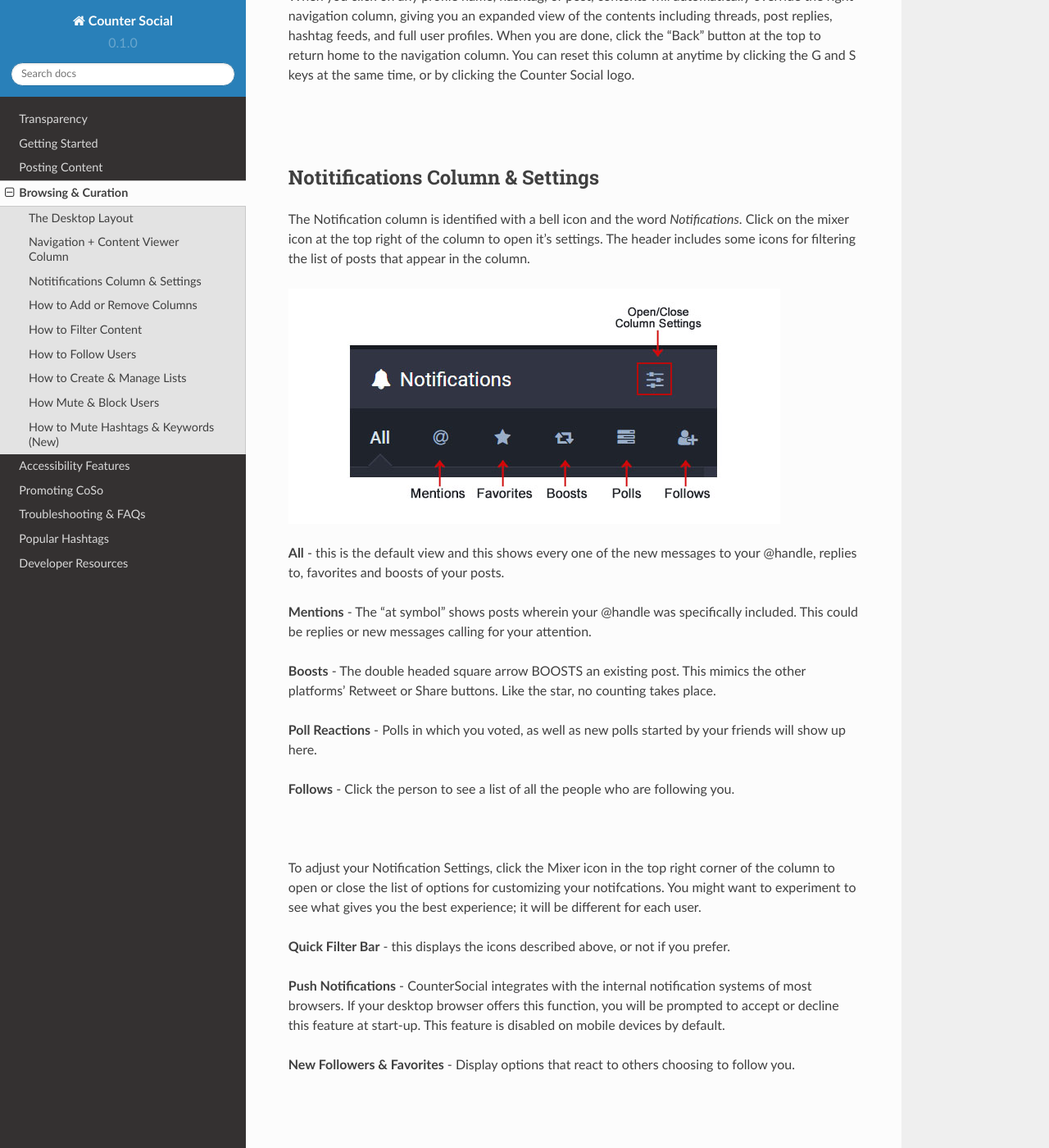
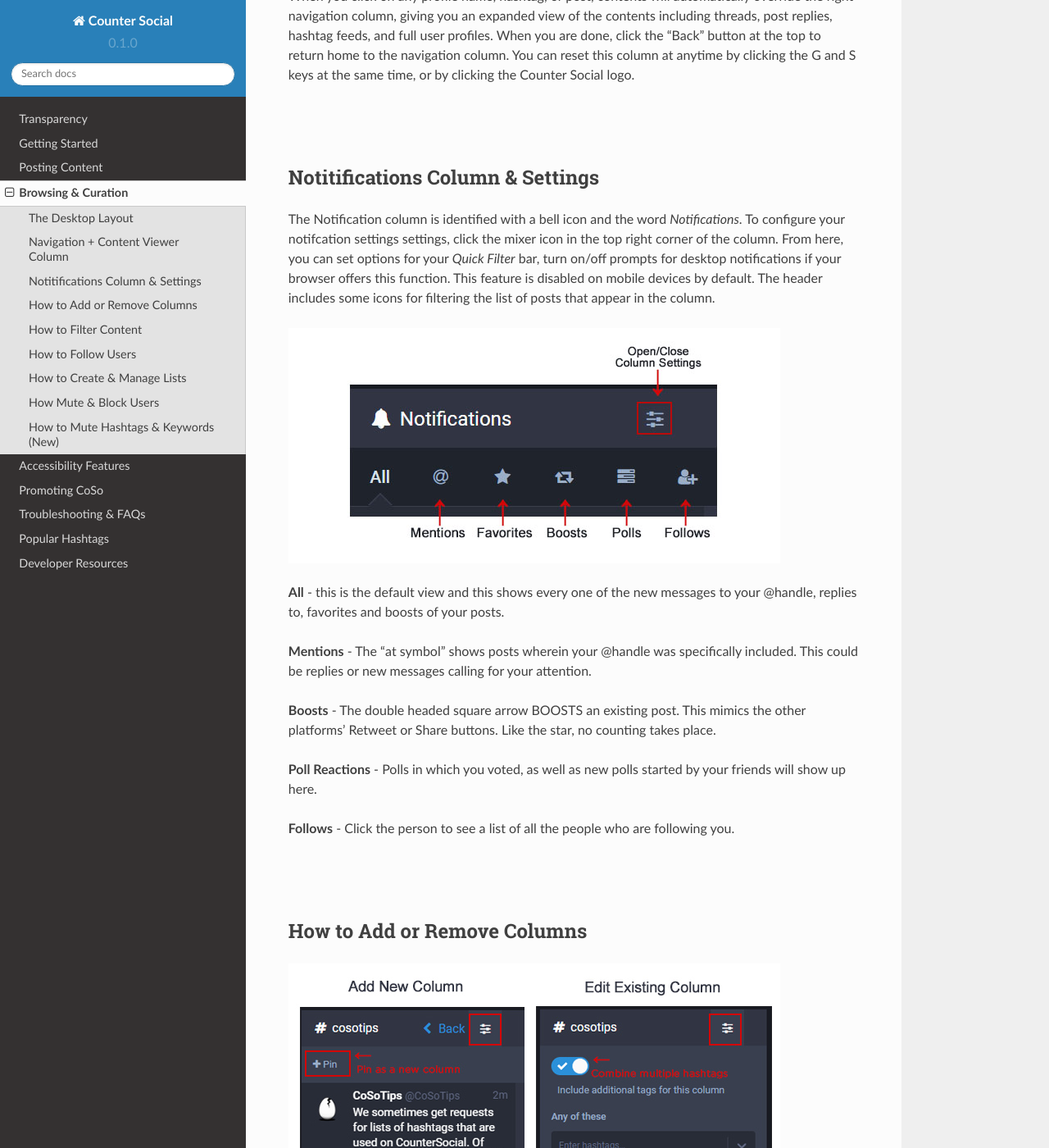
Before and after one commit to itskel/userguide, a Sphinx documentation site: the page built from docs/source/browsing-and-curation.rst, in a window 1280 px wide and 1400 px high, scrolled down 1268 px. Shown: the whole window at 82% size. Built offline with Sphinx 7.4.7 and the Read the Docs theme 2.0.0, drawn with Linux system fonts in a browser that asks for light colours; pages that are not in the unit, such as notebooks, are missing from menus.

Commit message:
Update browsing-and-curation.rst

```diff
--- a/docs/source/browsing-and-curation.rst
+++ b/docs/source/browsing-and-curation.rst
@@ -26,7 +26,7 @@
 Notitifications Column & Settings
 ------------
 
-The Notification column is identified with a bell icon and the word *Notifications*. Click on the mixer icon at the top right of the column to open it's settings. The header includes some icons for filtering the list of posts that appear in the column.
+The Notification column is identified with a bell icon and the word *Notifications*. To configure your notifcation settings settings, click the mixer icon in the top right corner of the column. From here, you can set options for your *Quick Filter* bar, turn on/off prompts for desktop notifications if your browser offers this function. This feature is disabled on mobile devices by default. The header includes some icons for filtering the list of posts that appear in the column.
 
 .. image:: img_noticolumn.jpg
 
@@ -40,14 +40,8 @@
 
 **Follows** - Click the person to see a list of all the people who are following you.
 
-|
-To adjust your Notification Settings, click the Mixer icon in the top right corner of the column to open or close the list of options for customizing your notifcations. You might want to experiment to see what gives you the best experience; it will be different for each user.
 
-**Quick Filter Bar** - this displays the icons described above, or not if you prefer.
 
-**Push Notifications** - CounterSocial integrates with the internal notification systems of most browsers. If your desktop browser offers this function, you will be  prompted to accept or decline this feature at start-up. This feature is disabled on mobile devices by default.
-
-**New Followers & Favorites** - Display options that react to others choosing to follow you.
 
 |
 |
```
